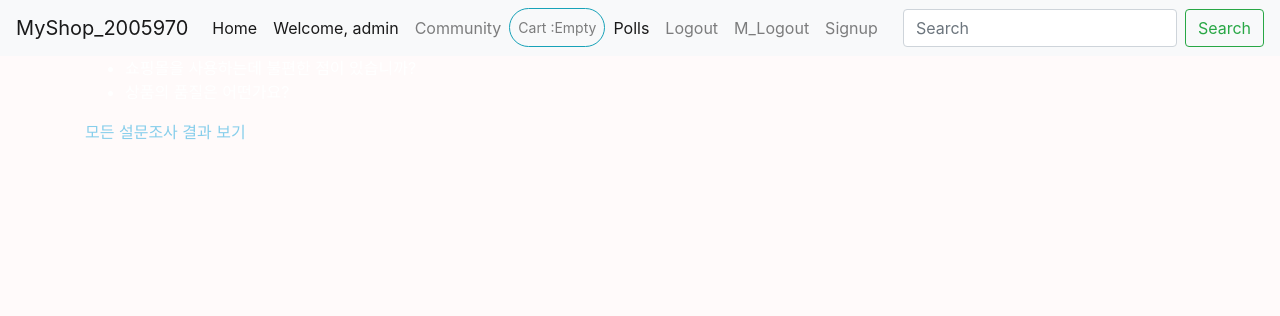
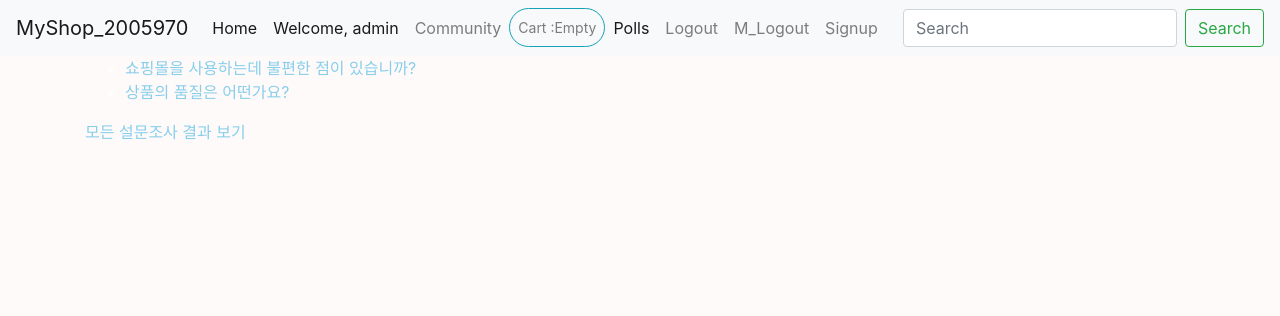
Before and after one commit to jeonsumin1/myshop_djangoproject_3-1, a Django app: page /polls/polls/ in a window 1280 px wide. Shown: the top 316 px of the page. Run offline with Django 3.2, Linux system fonts and the light colour scheme; a user stored in the database is signed in; data comes from the database, SQL or seed files in the repository; some libraries are stand-ins or nearby versions.

Commit message:
heroku upload

```diff
--- a/static/css/style.css
+++ b/static/css/style.css
@@ -4,7 +4,7 @@ body {
 }
 
 li a{
-    color: white;
+    color: skyblue;
 }
 
 h1{
```
